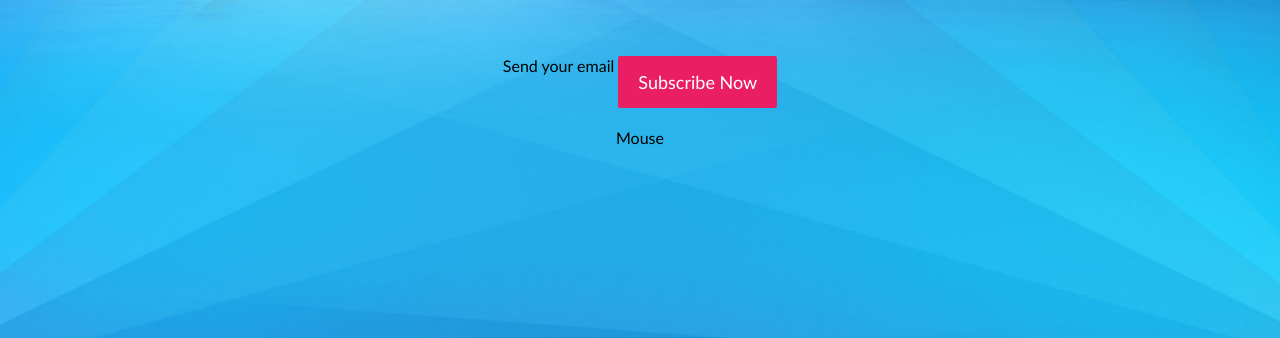
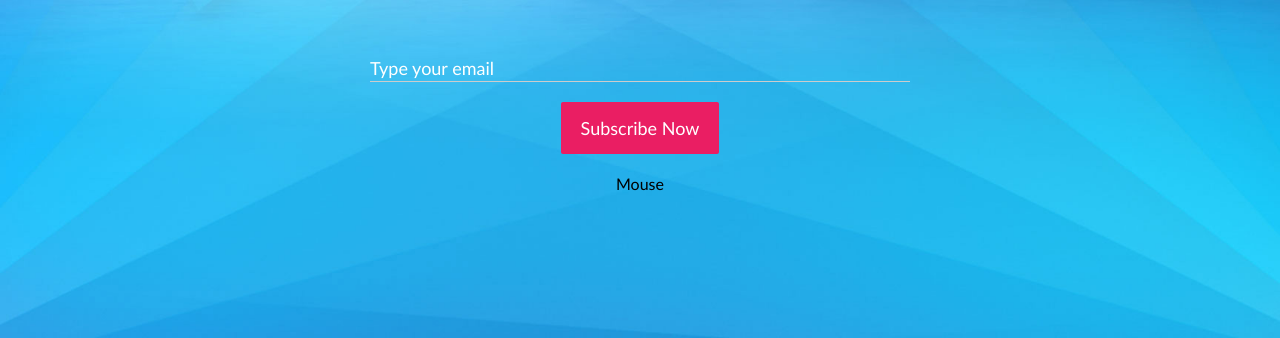
Before and after one commit to Novicor/Coming-soon, a plain HTML site: page Index.html in a window 1280 px wide. Shown: the part 462-800 px from the top of the page. Drawn offline with Linux system fonts and the light colour scheme.

Commit message:
Subscribe form

```diff
--- a/Index.html
+++ b/Index.html
@@ -39,7 +39,7 @@
                 </div>
             </div>
             <form>
-                Send your email
+                <input name="subscribe email" type="email" placeholder="Type your email">
                 <div class="btn">Subscribe Now</div>
             </form>
             <div class="mouse">
--- a/css/main.css
+++ b/css/main.css
@@ -57,6 +57,15 @@
     .hero > .mouse {
         display: inline-block;
     }
+        .hero > form > input {
+            background-color: transparent;
+            color: fff;
+            border-bottom-color: fff;
+            outline: none;
+        }
+            .hero > form > input::placeholder {
+                color: #fff;
+            }
 
 /****************
 * Main Content
```
